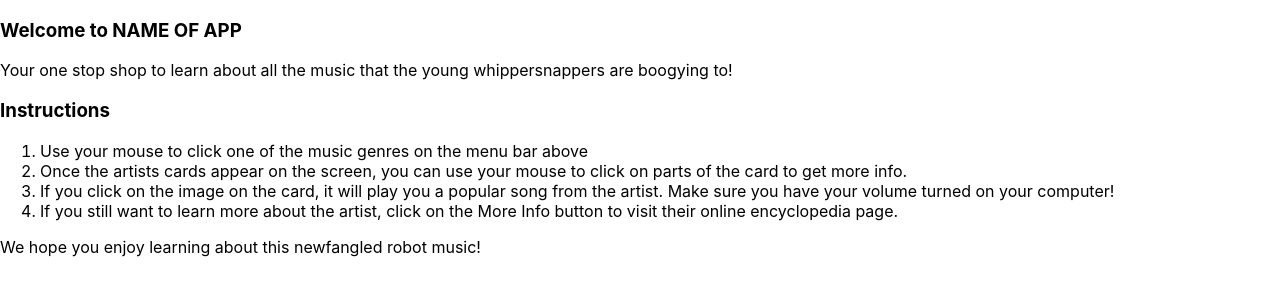
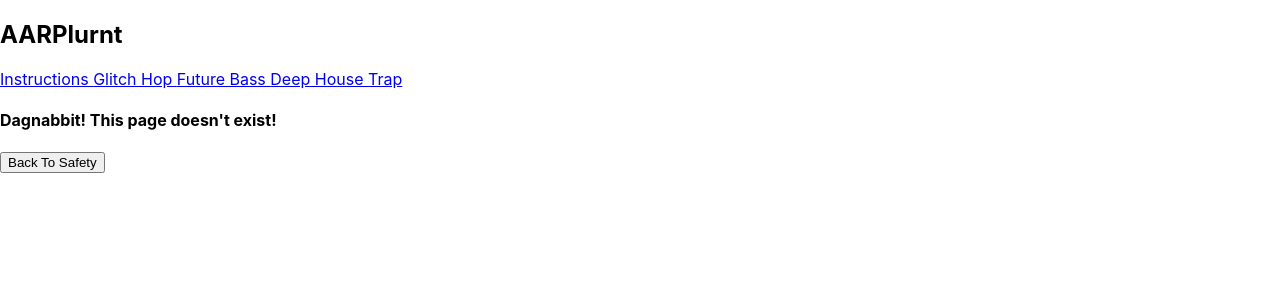
Before and after one commit to ericweissman/solo-mod3, a React (Create React App) app: page /trap in a window 1280 px wide. Shown: the top 300 px of the page. Built offline with nearby package versions, Linux system fonts and the light colour scheme.

Commit message:
Adds routes for nav and notFound

```diff
--- /dev/null
+++ b/src/components/NotFound/NotFound.js
@@ -0,0 +1,15 @@
+import React from 'react'
+import { Link } from 'react-router-dom'
+
+const NotFound = () => {
+  return (
+    <div>
+      <h4>Dagnabbit! This page doesn't exist!</h4>
+      <Link to='/'>
+        <button>Back To Safety</button>
+      </Link>
+    </div>
+  )
+}
+
+export default NotFound
--- a/src/containers/App/App.js
+++ b/src/containers/App/App.js
@@ -5,14 +5,28 @@ import { connect } from 'react-redux'
 import '../../styles/index.scss'
 import { fetchArtists} from '../../thunks/fetchArtists'
 import Instructions from '../../components/Instructions/Instructions'
+import NotFound from '../../components/NotFound/NotFound'
+import Nav from '../Nav/Nav'
 
 
 class App extends Component {
 
   render() {
+    const dhURL = `https://cors-anywhere.herokuapp.com/https://tastedive.com/api/similar?q=robin schulz&k=330926-musicly-0PJ7J0DT&type=band&verbose=1&info=1&limit=25`
+    const ghURL = `https://cors-anywhere.herokuapp.com/https://tastedive.com/api/similar?q=michal menert&k=330926-musicly-0PJ7J0DT&type=band&verbose=1&info=1&limit=25`
+    const fbURL = `https://tastedive.com/api/similar?q=hermitude&k=330926-musicly-0PJ7J0DT&type=band&verbose=1&info=1&limit=25https://cors-anywhere.herokuapp.com/`
+    const tURL = `https://tastedive.com/api/similar?q=baauer&k=330926-musicly-0PJ7J0DT&type=band&verbose=1&info=1&limit=25https://cors-anywhere.herokuapp.com/`
+
+
     return (
       <div className="App">
-        <Instructions />
+        {/* <Instructions /> */}
+        <Nav />
+        <Switch>
+            <Route exact path='/' component={Instructions} />
+
+            <Route component={NotFound} />
+        </Switch>
       </div>
     );
   }
--- /dev/null
+++ b/src/containers/Nav/Nav.js
@@ -0,0 +1,17 @@
+import React from 'react'
+import { NavLink } from 'react-router-dom'
+
+const Nav = () => {
+  return (
+    <nav>
+      <h1>AARPlurnt</h1>
+      <NavLink to ='/'> Instructions </NavLink>
+      <NavLink to ='/glitchHop'> Glitch Hop </NavLink>
+      <NavLink to ='/futureBass'> Future Bass </NavLink>
+      <NavLink to ='/deepHouse'> Deep House </NavLink>
+      <NavLink to ='/trap'> Trap </NavLink>
+    </nav>
+  )
+}
+
+export default Nav
```
Also changed, not shown: src/components/NotFound/NotFound.scss (added), src/containers/Nav/Nav.scss (added), 2 other files (tests, documents, lock files or other folders).
